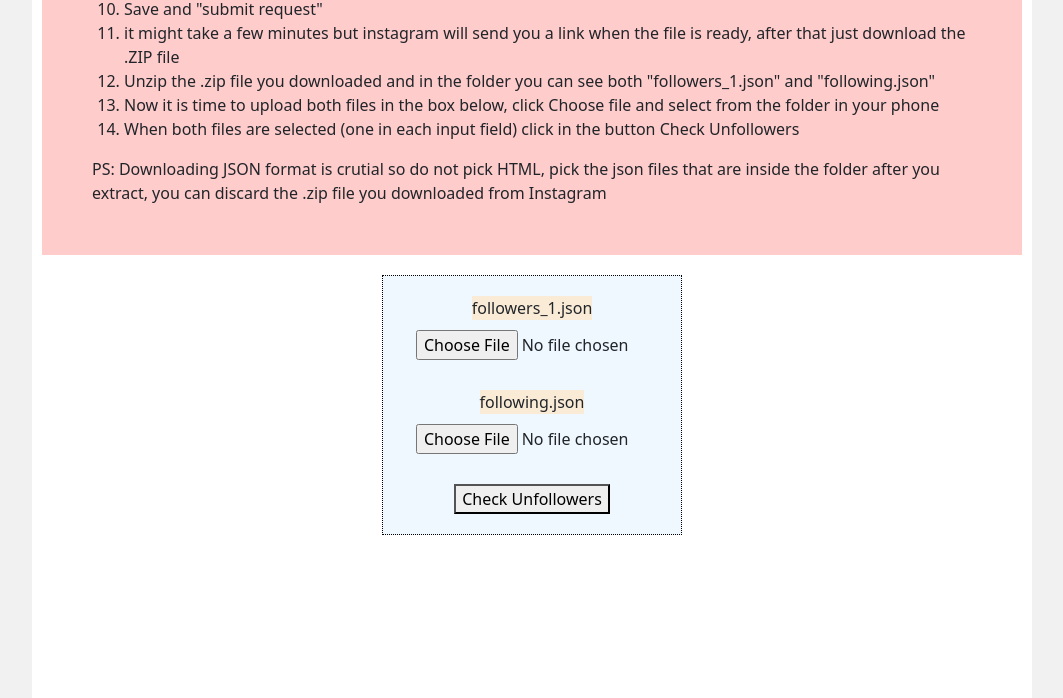
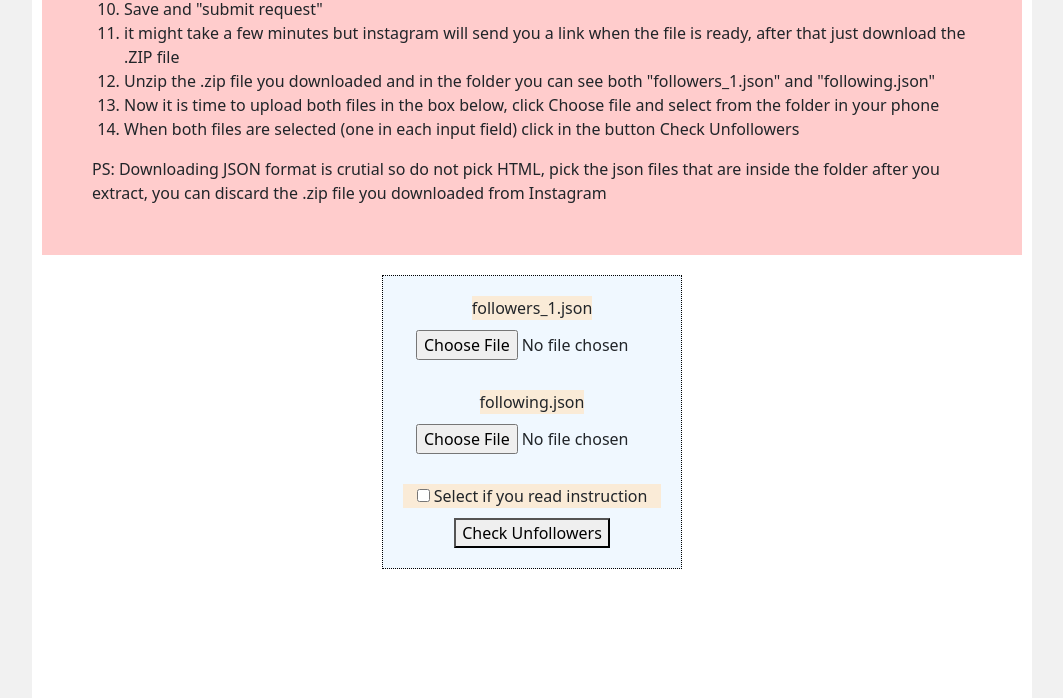
Before and after one commit to giordanobruno01/Unfollower_Instagram_Website, a website: page steps.html in a window 1280 px wide. Shown: the part 1049-1747 px from the top of the page, without its empty margins (108-1171 px from the left). Drawn offline with nearby package versions, Linux system fonts and the light colour scheme.

Commit message:
check button

```diff
--- a/steps.html
+++ b/steps.html
@@ -49,7 +49,8 @@
 
         </div>
         <div id="steps">
-            <h2 style="text-align: center;">Steps how to download the followers and following file from Instagram (Old method)</h2>
+            <h2 style="text-align: center;">Steps how to download the followers and following file from Instagram (Old
+                method)</h2>
             <ol>
                 <li>Open <a href="http://instagram.com" target="_blank">Instagram </a> on website or app</li>
                 <li>Go to your profile and click on 3 lines =</li>
@@ -83,6 +84,10 @@
 
             <label for="following">following.json</label>
             <input type="file" id="following" name="following" onchange="checkExt(event)">
+            <label class="container">
+                <input type="checkbox" id='chk'>
+                Select if you read instruction
+            </label>
             <button onclick="compare()">Check Unfollowers</button>
 
         </div>
```
Also changed, not shown: 1 other file.
